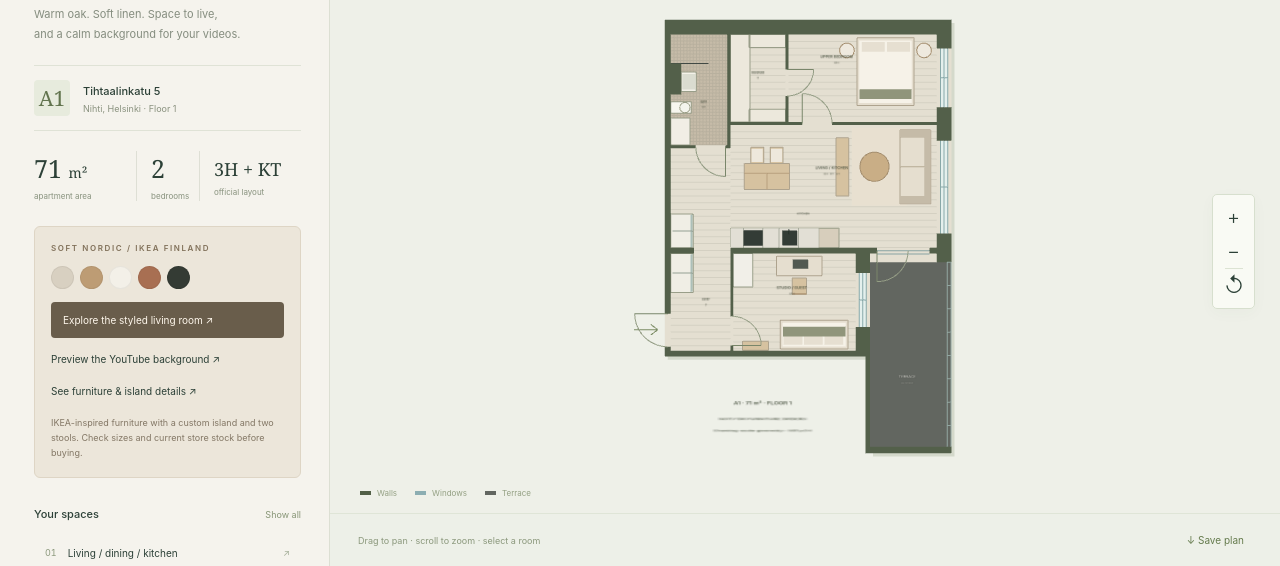
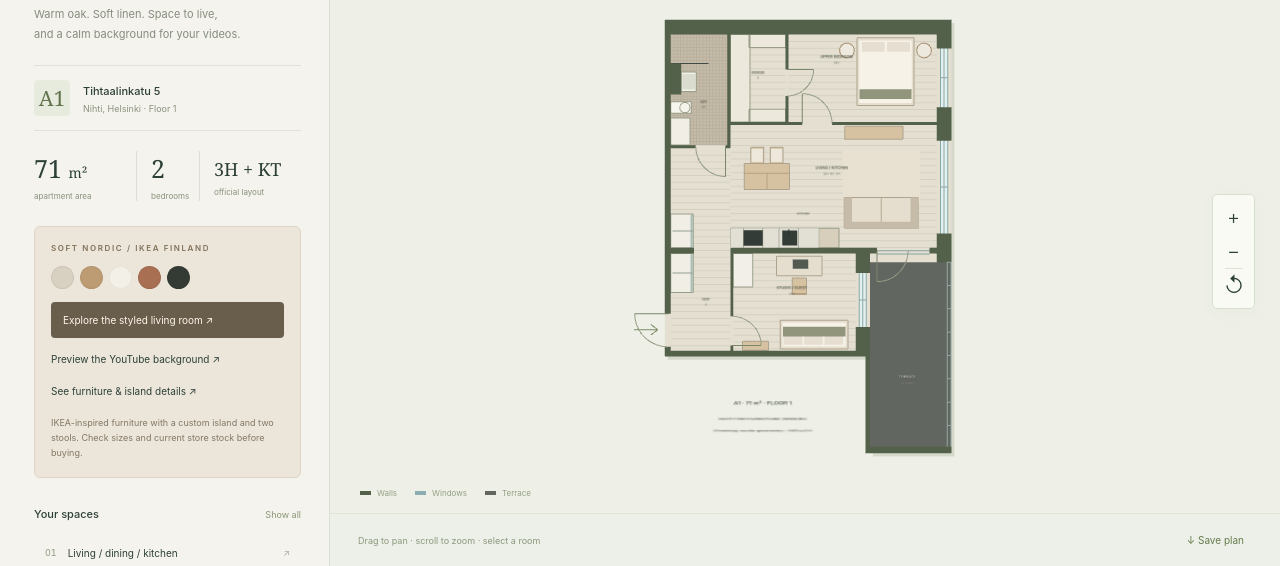
Before and after one commit to sunnybharne/home-design, a website built with Vite: page index.html in a window 1280 px wide. Shown: the part 234-800 px from the top of the page. Built offline with nearby package versions, Linux system fonts and the light colour scheme.

Commit message:
Restore original living layout without coffee table

```diff
--- a/index.html
+++ b/index.html
@@ -41,7 +41,7 @@
       <div id="walk-overlay" hidden>
         <div class="walk-top"><div><span class="eyebrow">INSIDE A1 · NOT FOR FURNITURE ORDERS</span><h2 id="walk-room" aria-live="polite">Entrance / hallway</h2></div><button id="exit-walk-button">✕ Back to plan</button></div>
         <div class="walk-toolbar">
-          <label>Room view<select id="walk-view"><option value="entrance">Entrance</option><option value="living">Living & terrace route</option><option value="island">Kitchen island</option><option value="bedroom">Bedroom</option><option value="studio">Studio / guest room</option><option value="video">YouTube background</option><option value="free">Free walk</option></select></label>
+          <label>Room view<select id="walk-view"><option value="entrance">Entrance</option><option value="living">Living room</option><option value="island">Kitchen island</option><option value="bedroom">Bedroom</option><option value="studio">Studio / guest room</option><option value="video">YouTube background</option><option value="free">Free walk</option></select></label>
           <label>Light mood<select id="walk-light"><option value="day">Soft daylight</option><option value="evening">Warm evening</option><option value="recording">Recording lights</option></select></label>
           <label>Rendering<select id="walk-quality"><option value="detail">Detail · contact shadows</option><option value="smooth">Smooth · lighter on GPU</option></select></label>
         </div>
--- a/src/furnishing-plan.js
+++ b/src/furnishing-plan.js
@@ -3,7 +3,6 @@
 const ikea = (query) => `https://www.ikea.com/fi/fi/search/?q=${encodeURIComponent(query)}`;
 export const shopping = [
   { id: 'kivik', name: 'KIVIK', type: '3-seat sofa', finish: 'Light beige fabric', size: [2.28, .95, .83], room: 'Living', url: ikea('KIVIK 3 istuttava sohva beige'), note: 'Low arms, generous cushions. Confirm the current cover and exact version.' },
-  { id: 'listerby', name: 'LISTERBY', type: 'Round coffee table', finish: 'Oak veneer', size: [.90, .90, .37], room: 'Living', url: ikea('LISTERBY sohvapöytä 90 tammi'), note: 'Round edges and a lower shelf keep the seating area light.' },
   { id: 'besta', name: 'BESTÅ', type: 'TV bench frame', finish: 'Oak effect / pale fronts', size: [1.80, .40, .38], room: 'Living', url: ikea('BESTÅ TV taso 180 40 38'), note: 'Frame size only. Fronts, legs and fittings change the final envelope.' },
   { id: 'island', name: 'Breakfast island', type: 'Custom design concept', finish: 'Beige storage / pale oak top', size: [1.40, .80, .90], room: 'Kitchen', note: 'Proposed size, not an IKEA product. Two seats, a 30 cm knee recess and storage facing the kitchen. Check top support, stool use and appliance openings on site.' },
   { id: 'counter-stool', name: 'Oak counter stool', type: 'Generic stool concept', finish: 'Pale oak / linen seat', size: [.40, .50, .65], room: 'Kitchen', note: 'Two stools at a proposed 65 cm seat height. The shown positions leave about 69 cm behind them before pull-out; this is not a clear passage behind seated people.' },
@@ -28,10 +27,8 @@ export const concept = {
 // Rotations are right angles so collision envelopes remain simple and testable.
 export const furnishingLayout = [
   { id: 'main-bed', product: 'malm', kind: 'bed', x: 6.81, z: 1.605, rotation: 0 },
-  // Turn the seating group to leave a continuous route to the terrace.
-  { id: 'sofa', product: 'kivik', kind: 'sofa', x: 7.73, z: 4.54, rotation: -Math.PI / 2 },
-  { id: 'coffee', product: 'listerby', kind: 'coffee', x: 6.47, z: 4.54, rotation: 0 },
-  { id: 'tv', product: 'besta', kind: 'console', x: 5.48, z: 4.54, rotation: Math.PI / 2 },
+  { id: 'sofa', product: 'kivik', kind: 'sofa', x: 6.68, z: 5.965, rotation: Math.PI },
+  { id: 'tv', product: 'besta', kind: 'console', x: 6.45, z: 3.49, rotation: 0 },
   { id: 'island', product: 'island', kind: 'island', x: 3.15, z: 4.84, rotation: 0 },
   ...[2.85, 3.45].map((x, i) => ({ id: `island-stool-${i}`, product: 'counter-stool', kind: 'stool', x, z: 4.19, rotation: 0 })),
   { id: 'guest-bed', product: 'hemnes', kind: 'daybed', x: 4.61, z: 9.72, rotation: Math.PI },
@@ -48,7 +45,7 @@ export function furnitureBox(item) {
   return [item.x - width / 2, item.z - depth / 2, width, depth, h, '#d8d0c1'];
 }
 const rugSize = shopping.find(p => p.id === 'stoense').size;
-export const stylingRug = { x: 6.62, z: 4.54, width: rugSize[0], depth: rugSize[1], height: rugSize[2] };
+export const stylingRug = { x: 6.68, z: 4.87, width: rugSize[1], depth: rugSize[0], height: rugSize[2] };
 export const furnitureFootprints = furnishingLayout.map(furnitureBox);
 
 export function recordingRect(width, height) {
@@ -57,7 +54,7 @@ export function recordingRect(width, height) {
 }
 export const cameraViews = {
   entrance: { name: 'Entrance', x: 1.27, z: 9.55, eye: 1.62, target: [1.27, 1.62, 5], fov: 55 },
-  living: { name: 'Living & terrace', x: 4.70, z: 5.85, eye: 1.60, target: [7.0, 1.0, 5.6], fov: 60 },
+  living: { name: 'Living room', x: 4.46, z: 3.86, eye: 1.60, target: [6.6, 1.0, 5.7], fov: 55 },
   island: { name: 'Kitchen island', x: 4.70, z: 3.65, eye: 1.60, target: [3.15, .85, 4.75], fov: 55 },
   bedroom: { name: 'Bedroom', x: 4.72, z: 2.69, eye: 1.60, target: [6.9, .8, 1.35], fov: 55 },
   studio: { name: 'Studio / guest room', x: 2.98, z: 8.71, eye: 1.60, target: [4.5, 1.0, 8.7], fov: 58 },
--- a/src/property.js
+++ b/src/property.js
@@ -20,7 +20,7 @@ export const plan = {
 };
 
 export const rooms = [
-  { id: 'living', number: '01', name: 'Living / dining / kitchen', short: 'LIVING / KITCHEN', code: 'OH · RT · KT', label: [5.15, 4.65], color: finishes.floor.color, polygon: [[2.025, 3.25], [8.39, 3.25], [8.39, 7.04], [2.025, 7.04]], description: 'A proposed 140 × 80 cm island replaces the dining table, with two stools and a 120 cm kitchen aisle. The sofa faces a freestanding TV bench, leaving a route to the terrace. Check seated space, appliance openings and actual room dimensions. Selected beige kitchen; documented worktop: 2722 × 600 mm (S05; S12 p.10).' },
+  { id: 'living', number: '01', name: 'Living / dining / kitchen', short: 'LIVING / KITCHEN', code: 'OH · RT · KT', label: [5.15, 4.65], color: finishes.floor.color, polygon: [[2.025, 3.25], [8.39, 3.25], [8.39, 7.04], [2.025, 7.04]], description: 'A proposed 140 × 80 cm island replaces the dining table, with two stools and a 120 cm kitchen aisle. The sofa faces the TV across an open rug, with no coffee table. Terrace access around the sofa is narrow: about 60 cm behind and 57 cm beside it in the model. Check actual clearances on site. Selected beige kitchen; documented worktop: 2722 × 600 mm (S05; S12 p.10).' },
   { id: 'bedroom-1', number: '02', name: 'Upper bedroom', short: 'UPPER BEDROOM', code: 'MH', label: [5.3, 1.22], color: finishes.floor.color, polygon: [[3.82, 0.46], [8.39, 0.46], [8.39, 3.16], [3.82, 3.16]], description: 'Upper bedroom in the viewer, beside the walk-in wardrobe. Wall and window positions are traced at drawing scale from S01 p.14, not measured in the apartment. “Upper” is a viewer label.' },
   { id: 'bedroom-2', number: '03', name: 'Lower bedroom / studio', short: 'STUDIO / GUEST', code: 'MH', label: [3.92, 8.35], color: finishes.floor.color, polygon: [[2.115, 7.22], [5.89, 7.22], [5.89, 10.215], [2.115, 10.215]], description: 'Proposed guest room / YouTube studio: HEMNES daybed (closed), LAGKAPTEN / ALEX desk and a BILLY backdrop. The fixed Novart cabinet group remains: 500 + 500 mm modules, 30 mm filler, 2112 + 166 mm height (S07). Check the opened bed, chair travel and recording setup on site.' },
   { id: 'bathroom', number: '04', name: 'Bathroom', short: 'BATH', code: 'KPH', label: [1.2, 2.6], color: finishes.bath.color, polygon: [[0.18, 0.46], [1.925, 0.46], [1.925, 3.875], [0.18, 3.875]], description: 'Selected beige tiles, 600 mm Svedbergs basin/mirror cabinets, black shower fittings and alder ceiling (S12 pp.2–3). KPH01 marks 2350 mm as an indicative ceiling height. Plumbing positions are not editable furniture suggestions.' },
```
Also changed, not shown: docs/nordic-concept.md (+2 -2 lines), test/terrace-layout.test.js (+6 -12 lines), README.md.
